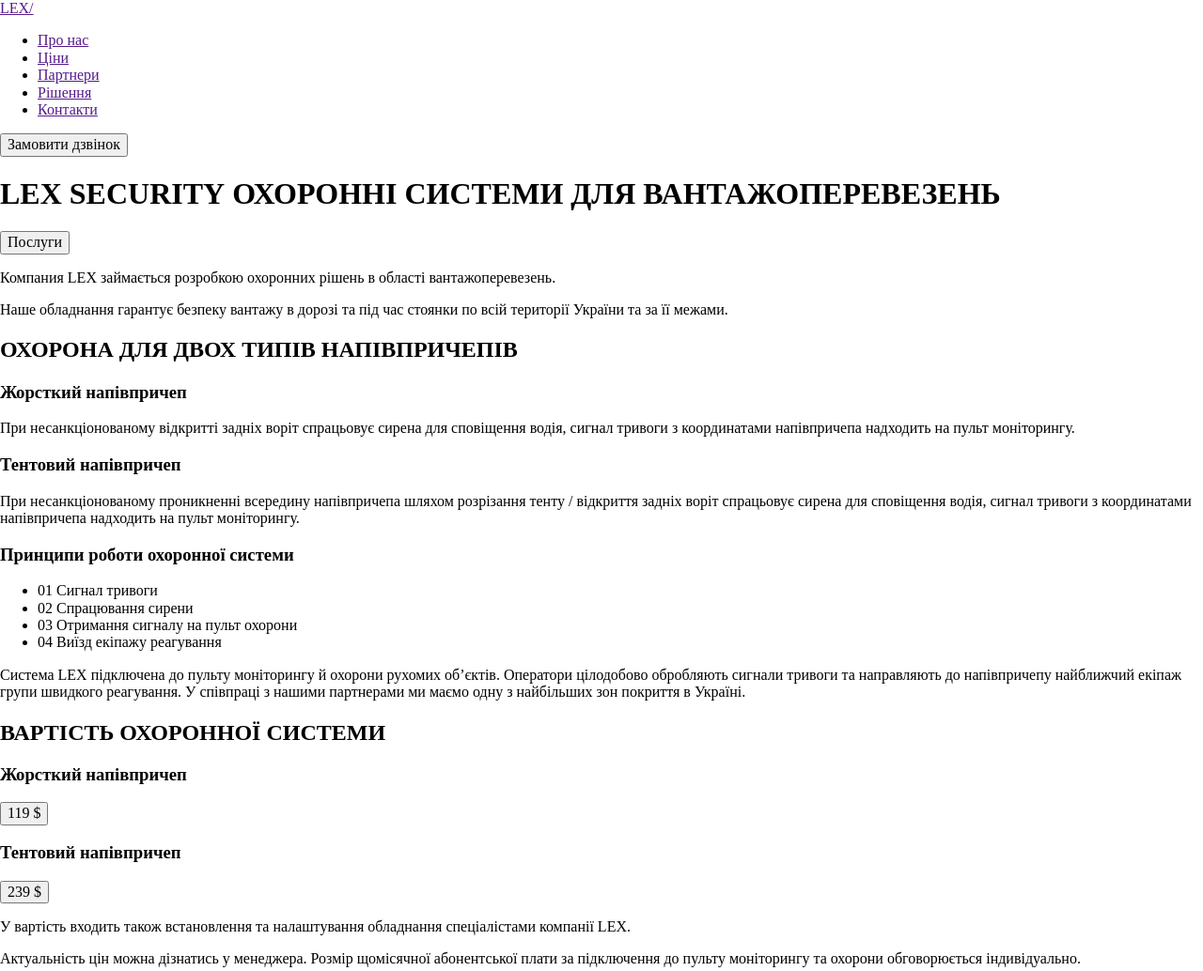
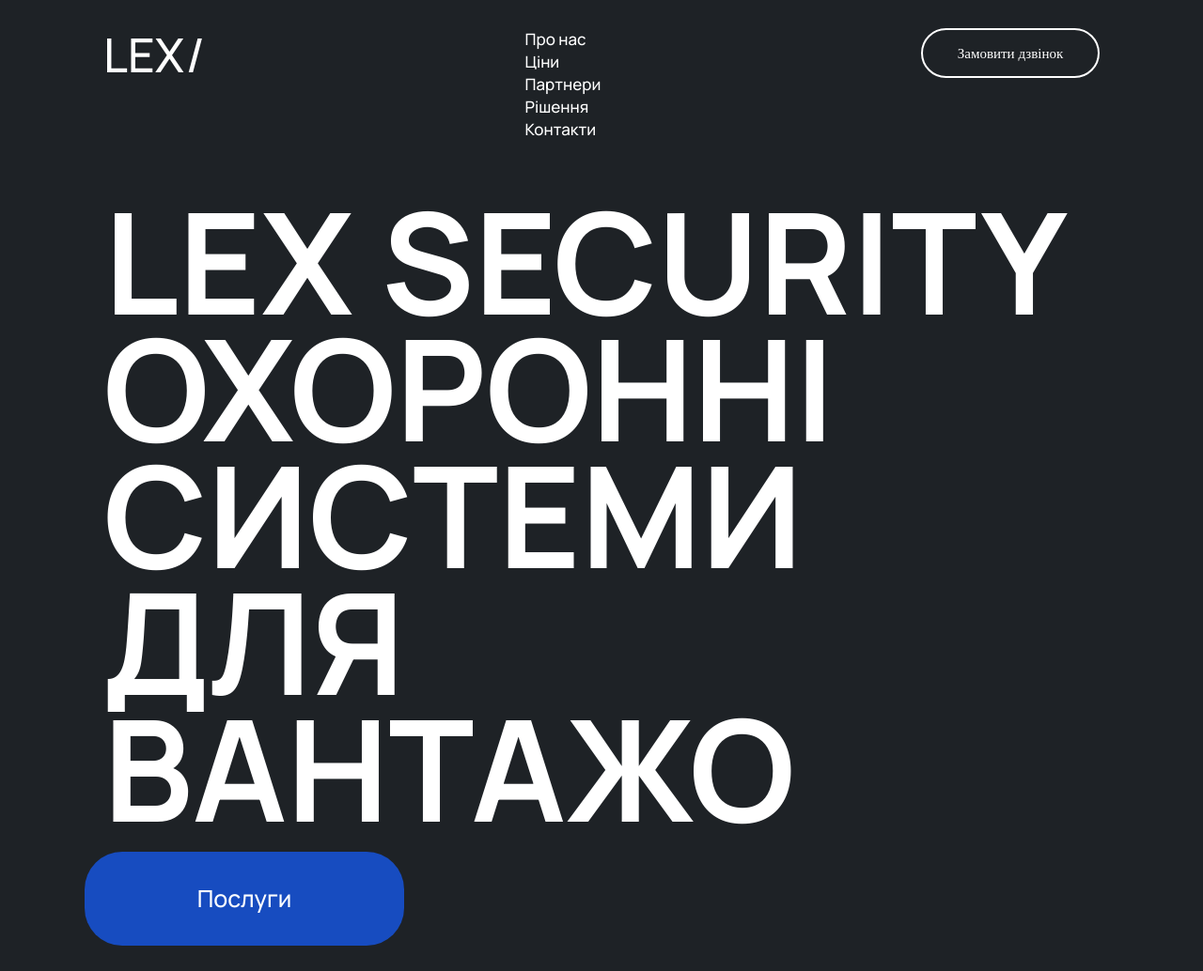
Before and after one commit to g0exe/lex, a plain HTML site: page index.html in a window 1280 px wide. Shown: the top 1034 px of the page at 94% size. Drawn offline with nearby package versions, Linux system fonts and the light colour scheme.

Commit message:
Add css for header and hero

```diff
--- a/css/styles.css
+++ b/css/styles.css
@@ -0,0 +1,256 @@
+:root {
+  --font: 'Manrope', sans-serif;
+  --main-content-color: #ffffff;
+  --buttons-color: #174cc0;
+  --numbers-color: #969698;
+  --stroke-color: #b5b5b5;
+}
+
+* {
+  box-sizing: border-box;
+}
+
+h1,
+h2,
+h3,
+h4,
+h5,
+h6,
+p {
+  margin: 0;
+}
+
+ul {
+  padding: 0;
+  margin: 0;
+}
+
+img {
+  display: block;
+  max-width: 100%;
+}
+
+button {
+  padding: 0;
+  border: none;
+  font: inherit;
+  color: inherit;
+  background-color: transparent;
+
+  cursor: pointer;
+}
+
+body {
+  background-color: #1e2226;
+  background-size: 100%;
+  overflow-x: hidden;
+}
+
+.list {
+  list-style: none;
+}
+
+.link {
+  text-decoration: none;
+}
+
+.address {
+  font-style: normal;
+}
+
+.container {
+  width: 100%;
+  padding-left: 40px;
+  padding-right: 40px;
+  margin: 0 auto;
+}
+
+/* MOBILE PHONES */
+@media screen and (min-width: 375px) {
+  .container {
+    max-width: 360px;
+  }
+}
+
+@media screen and (min-width: 576px) {
+  .container {
+    max-width: 540px;
+  }
+}
+
+/* TABLETS */
+@media screen and (min-width: 768px) {
+  .container {
+    max-width: 720px;
+  }
+}
+
+/* LAPTOPS and DESKTOPS */
+@media screen and (min-width: 992px) {
+  .container {
+    max-width: 960px;
+  }
+}
+
+/* LARGE SCREENS */
+@media screen and (min-width: 1200px) {
+  .container {
+    max-width: 1140px;
+  }
+}
+
+@media screen and (min-width: 1440px) {
+  .container {
+    max-width: 1360px;
+  }
+}
+
+/* ==================== HEADER ==================== */
+
+.header {
+  padding-top: 30px;
+  padding-bottom: 30px;
+}
+
+.nav {
+  display: flex;
+  justify-content: space-between;
+  align-items: flex-start;
+}
+
+.logo {
+  font-family: var(--font);
+  font-size: 50px;
+  font-weight: 500;
+  line-height: 1.15;
+  letter-spacing: 0.03;
+  color: var(--main-content-color);
+}
+
+.menu__item:not(:last-child) {
+  margin-bottom: 1px;
+}
+
+.menu__link {
+  position: relative;
+  font-family: var(--font);
+  font-size: 17px;
+  font-weight: 500;
+  line-height: 1.36;
+  letter-spacing: 0.03;
+  color: var(--main-content-color);
+}
+
+.menu__link:hover,
+.menu__link:focus {
+  color: var(--main-content-color);
+}
+
+.menu__link:hover:before {
+  transform: scaleX(1);
+  transform-origin: left;
+  transition: transform 0.6s;
+}
+
+.menu__link:before {
+  content: '';
+  width: 100%;
+  height: 1px;
+  background-color: var(--main-content-color);
+  position: absolute;
+  left: 0;
+  bottom: -1px;
+  transform: scaleX(0);
+  transform-origin: right;
+  transition: transform 0.6s;
+}
+
+.nav__button {
+  background: #1e2226;
+  border: 2px solid #ffffff;
+  border-radius: 40px;
+  width: 190px;
+  height: 53px;
+
+  font-family: var(--main-content-color);
+  color: var(--main-content-color);
+  font-size: 15px;
+  font-weight: 500;
+  line-height: 1.36;
+  text-align: center;
+  padding: 15px 30px 15px 30px;
+}
+
+/* ==================== HERO ==================== */
+.hero {
+  max-width: 1360px;
+  margin: 0 auto;
+  padding-top: 30px;
+  padding-bottom: 140px;
+}
+
+.hero__title {
+  font-family: var(--font);
+  color: var(--main-content-color);
+  font-size: 150px;
+  font-weight: 700;
+  line-height: 0.9;
+}
+
+.hero__title--last-word {
+  display: inline-block;
+}
+
+.hero__button {
+  background: var(--buttons-color);
+  border-radius: 40px;
+  width: 340px;
+  height: 100px;
+
+  display: inline-block;
+  vertical-align: middle;
+  margin-top: -25px;
+  margin-left: -20px;
+
+  font-family: var(--font);
+  font-size: 25px;
+  font-weight: 500;
+  line-height: 1.36;
+  text-align: center;
+  color: var(--main-content-color);
+
+  transition: 250ms cubic-bezier(0.4, 0, 0.2, 1);
+}
+
+.hero__button:hover,
+.hero__button:focus {
+  background: linear-gradient(94.87deg, #b620e0 -22.41%, #0e44fc 103.54%);
+}
+
+.hero__description {
+  white-space: nowrap;
+  margin-top: 90px;
+}
+
+.description__item {
+  white-space: normal;
+  display: inline-block;
+  width: 48%;
+  vertical-align: top;
+
+  font-family: var(--font);
+  color: var(--main-content-color);
+  font-size: 25px;
+  font-weight: 400;
+  line-height: 1.2;
+}
+
+.hero__description .description__item:first-child {
+  margin-right: 68px;
+}
+
+.description__item--left {
+  font-size: 35px;
+  font-weight: 500;
+  line-height: 0.8;
+}
--- a/index.html
+++ b/index.html
@@ -4,6 +4,7 @@
     <meta charset="UTF-8" />
     <meta http-equiv="X-UA-Compatible" content="IE=edge" />
     <meta name="viewport" content="width=device-width, initial-scale=1.0" />
+    <title>LEX SECURITY</title>
     <link rel="preconnect" href="https://fonts.googleapis.com" />
     <link rel="preconnect" href="https://fonts.gstatic.com" crossorigin />
     <link
@@ -15,42 +16,54 @@
       href="https://cdnjs.cloudflare.com/ajax/libs/normalize/8.0.1/normalize.min.css"
     />
     <link rel="stylesheet" href="./css/styles.css" />
-    <title>LEX SECURITY</title>
   </head>
   <body>
-    <header>
-      <div class="header__container _container">
-        <a href=""><span lang="en-EN">LEX/</span></a>
+    <header class="header">
+      <div class="container">
+        <nav class="nav">
+          <a href="" class="logo link"><span lang="en-EN">LEX/</span></a>
 
-        <nav>
-          <ul>
-            <li><a href="">Про нас</a></li>
-            <li><a href="">Ціни</a></li>
-            <li><a href="">Партнери</a></li>
-            <li><a href="">Рішення</a></li>
-            <li><a href="">Контакти</a></li>
+          <ul class="menu__list list">
+            <li class="menu__item"><a href="" class="menu__link link">Про нас</a></li>
+            <li class="menu__item"><a href="" class="menu__link link">Ціни</a></li>
+            <li class="menu__item"><a href="" class="menu__link link">Партнери</a></li>
+            <li class="menu__item"><a href="" class="menu__link link">Рішення</a></li>
+            <li class="menu__item"><a href="" class="menu__link link">Контакти</a></li>
           </ul>
+
+          <button class="nav__button">Замовити дзвінок</button>
         </nav>
-
-        <button>Замовити дзвінок</button>
       </div>
     </header>
 
     <main>
       <!-- HERO -->
-      <section>
-        <h1><span lang="en-EN">LEX SECURITY</span> ОХОРОННІ СИСТЕМИ ДЛЯ ВАНТАЖОПЕРЕВЕЗЕНЬ</h1>
+      <section class="hero">
+        <div class="container">
+          <h1 class="hero__title">
+            <span lang="en-EN">LEX SECURITY</span> <br />
+            ОХОРОННІ <br />
+            СИСТЕМИ ДЛЯ <br />
+            <span class="hero__title--last-word">ВАНТАЖО</span>
+            <button class="hero__button">Послуги</button> <br />
+            ПЕРЕВЕЗЕНЬ
+          </h1>
 
-        <button>Послуги</button>
-
-        <p>
-          Компания <span lang="en-EN">LEX</span> займається розробкою охоронних рішень в області
-          вантажоперевезень.
-        </p>
-        <p>
-          Наше обладнання гарантує безпеку вантажу в дорозі та під час стоянки по всій території
-          України та за її межами.
-        </p>
+          <div class="hero__description">
+            <p class="description__item">
+              <span class="description__item--left"
+                >Компанія <span lang="en-EN">LEX</span> займається розробкою охоронних рішень в
+                області вантажоперевезень.</span
+              >
+            </p>
+            <p class="description__item">
+              <span class="description__item--right"
+                >Наше обладнання гарантує безпеку вантажу в дорозі та під час стоянки по всій
+                території України та за її межами.</span
+              >
+            </p>
+          </div>
+        </div>
       </section>
 
       <!-- FEATURES -->
@@ -180,7 +193,7 @@
           </li>
           <li>
             <img src="" alt="" />
-            <address>Україна, м. Харків, вул. Плеханівська, 2/5</address>
+            <address class="address">Україна, м. Харків, вул. Плеханівська, 2/5</address>
           </li>
         </ul>
       </section>
--- /dev/null
+++ b/sass/base/_common.scss
@@ -0,0 +1,39 @@
+* {
+  box-sizing: border-box;
+}
+
+h1,
+h2,
+h3,
+h4,
+h5,
+h6,
+p {
+  margin: 0;
+}
+
+ul {
+  padding: 0;
+  margin: 0;
+}
+
+img {
+  display: block;
+  max-width: 100%;
+}
+
+body {
+  overflow-x: hidden;
+}
+
+.list {
+  list-style: none;
+}
+
+.link {
+  text-decoration: none;
+}
+
+.address {
+  font-style: normal;
+}
--- /dev/null
+++ b/sass/utils/_variables.scss
@@ -0,0 +1,7 @@
+:root {
+  --font: 'Manrope', sans-serif;
+  --main-content-color: #ffffff;
+  --buttons-color: #174cc0;
+  --numbers-color: #969698;
+  --stroke-color: #b5b5b5;
+}
```
Also changed, not shown: sass/base/_container.scss (added), sass/main.scss (added).
